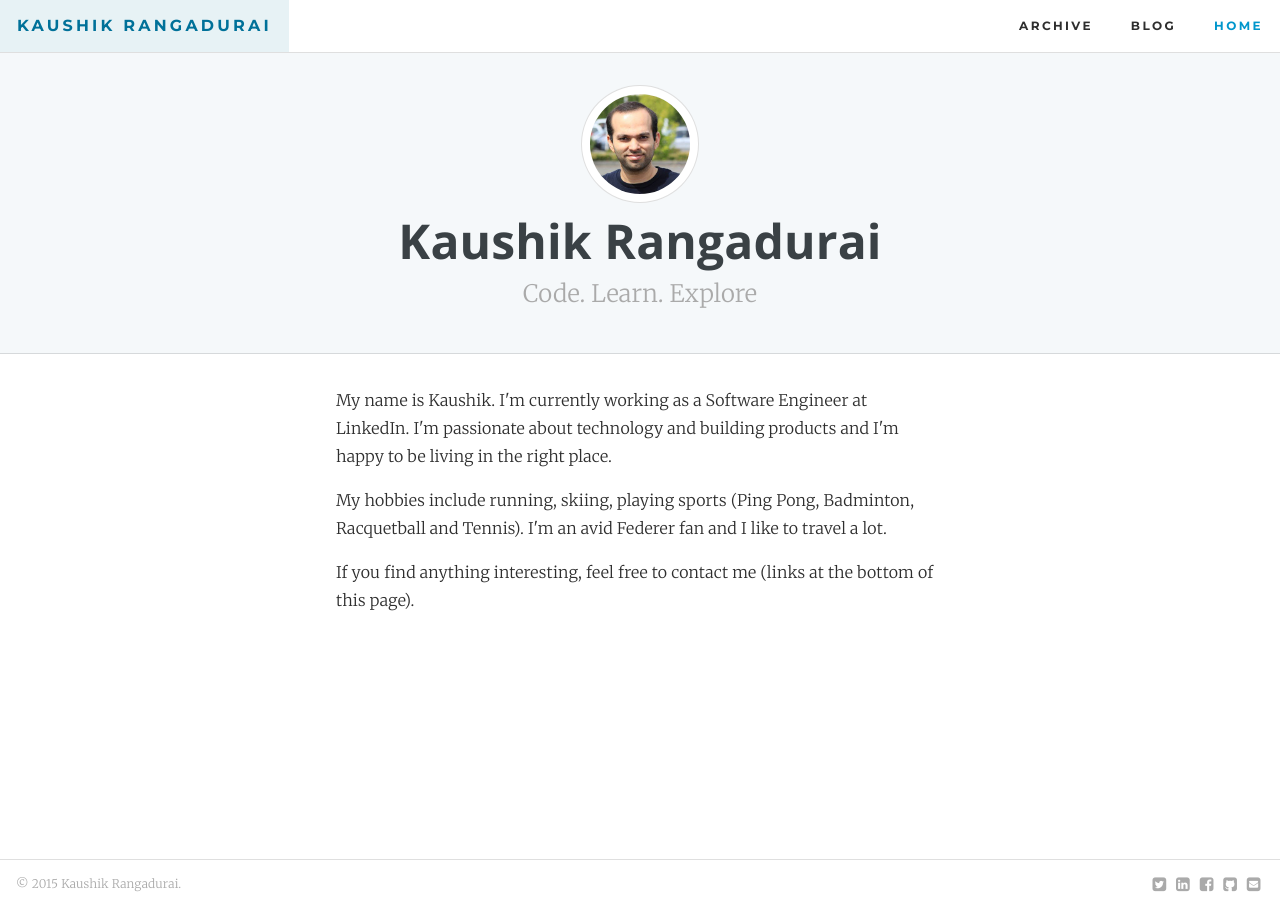
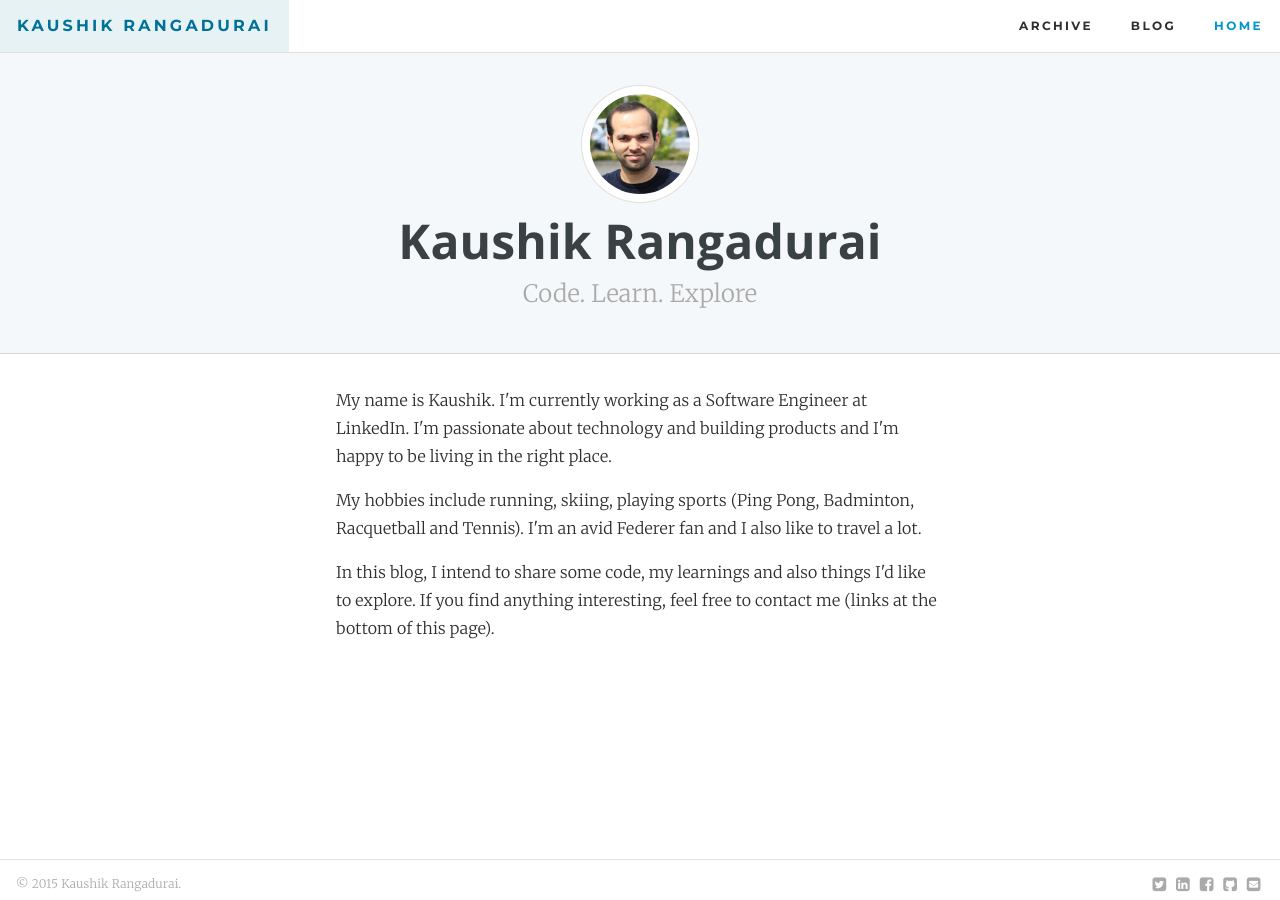
Before and after one commit to kaushik88/kaushik88.github.io, a Jekyll site: the page built from index.html, in a window 1280 px wide. Built offline with Jekyll 4.4.1, drawn with Linux system fonts in a browser that asks for light colours.

Commit message:
Update About me

```diff
--- a/_includes/about.html
+++ b/_includes/about.html
@@ -4,10 +4,10 @@
       My name is Kaushik. I'm currently working as a Software Engineer at LinkedIn. I'm passionate about technology and building products and I'm happy to be living in the right place.
     </p>
     <p>
-      My hobbies include running, skiing, playing sports (Ping Pong, Badminton, Racquetball and Tennis). I'm an avid Federer fan and I like to travel a lot.
+      My hobbies include running, skiing, playing sports (Ping Pong, Badminton, Racquetball and Tennis). I'm an avid Federer fan and I also like to travel a lot.
     </p>
     <p>
-      If you find anything interesting, feel free to contact me (links at the bottom of this page).
+      In this blog, I intend to share some code, my learnings and also things I'd like to explore. If you find anything interesting, feel free to contact me (links at the bottom of this page).
     </p>
   </div>
 </div>
```
